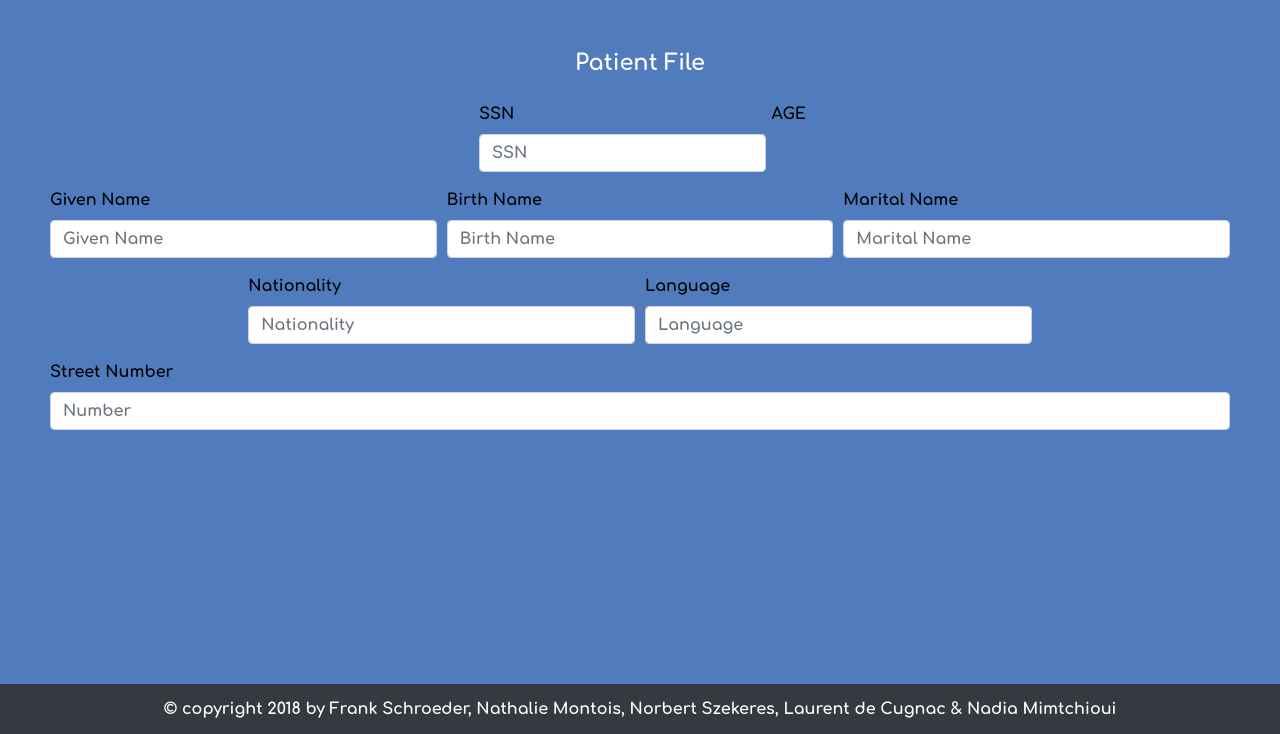
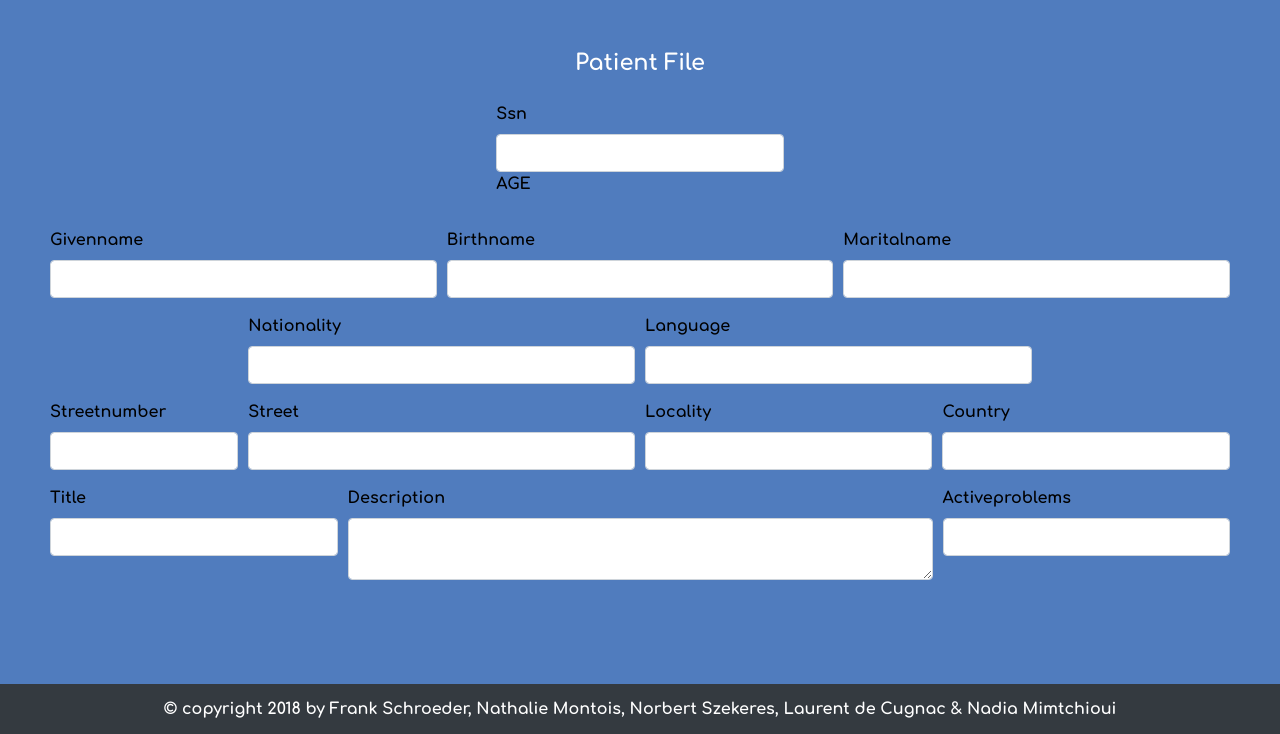
Before and after one commit to nathalie4499/MediLux, a Symfony app: template templates/Modules/Patient/patient.html.twig in a window 1280 px wide. Shown: the part 66-800 px from the top of the page. Run offline with Twig, Linux system fonts and the light colour scheme; the template is opened without the code that fills it, so the values that code supplies are empty; form fields are guessed from the names that the template uses; some libraries are stand-ins or nearby versions.

Commit message:
add sql query for adding patients, completed template with form and completed PatientController

```diff
--- a/public/css/style_nath.css
+++ b/public/css/style_nath.css
@@ -10,6 +10,7 @@ h1{
 	justify-content: center;
 }
 
+
 #natlang{
 	display: flex;
 	justify-content: center;
--- a/src/Entity/ActiveProblems.php
+++ b/src/Entity/ActiveProblems.php
@@ -3,11 +3,12 @@
 namespace App\Entity;
 
 use Doctrine\ORM\Mapping as ORM;
-
+use Symfony\Component\Form\FormTypeInterface;
+use Symfony\Component\Form\AbstractType;
 /**
  * @ORM\Entity(repositoryClass="App\Repository\ActiveProblemsRepository")
  */
-class ActiveProblems
+class ActiveProblems extends AbstractType
 {
     /**
      * @ORM\Id()
--- a/src/Entity/Patient.php
+++ b/src/Entity/Patient.php
@@ -9,7 +9,7 @@ use Doctrine\ORM\Mapping as ORM;
 /**
  * @ORM\Entity(repositoryClass="App\Repository\PatientRepository")
  */
-class Patient
+class Patient extends PatientAddress
 {
     /**
      * @ORM\Id()
--- a/src/Entity/PatientAddress.php
+++ b/src/Entity/PatientAddress.php
@@ -3,11 +3,12 @@
 namespace App\Entity;
 
 use Doctrine\ORM\Mapping as ORM;
+use App\Entity\ActiveProblems;
 
 /**
  * @ORM\Entity(repositoryClass="App\Repository\PatientAddressRepository")
  */
-class PatientAddress
+class PatientAddress extends ActiveProblems
 {
     /**
      * @ORM\Id()
--- a/src/Kernel.php
+++ b/src/Kernel.php
@@ -35,10 +35,6 @@ class Kernel extends BaseKernel
         }
     }
 
-    public function getCharset()
-        {
-            return 'utf8';
-        }
 
     protected function configureContainer(ContainerBuilder $container, LoaderInterface $loader)
     {
--- a/templates/Modules/Patient/patient.html.twig
+++ b/templates/Modules/Patient/patient.html.twig
@@ -8,97 +8,84 @@
 
 {% block body %}
 
+{{ form_start(patientCreationFormular) }}
+
 <div class="datacontainer" id="ssn">
 	<h1>Patient File</h1>
 
 	<form>
 		<div class="form-row" id="ssnage" >
 			<div class="form-group col-md-3">
-				<label for="inputSsn">SSN</label>
-				<input type="text" class="form-control" id="inputSsn" placeholder="SSN" />
+			{{ form_label(patientCreationFormular.ssn) }}
+			{{ form_widget(patientCreationFormular.ssn) }}
+
+			<p> {{ 'AGE' }}</p>
 			</div>
-			<span> {{ "AGE" }}</span>
 		</div>
 
 		<div class="form-row">
 			<div class="form-group col-md-4">
-				<label for="inputGivenname">Given Name</label>
-				<input type="text" class="form-control" id="inputGivenname" placeholder="Given Name" />
+    			{{ form_label(patientCreationFormular.givenname) }}
+    			{{ form_widget(patientCreationFormular.givenname) }}
 			</div>
 			<div class="form-group col-md-4">
-				<label for="inputBirthname">Birth Name</label>
-				<input type="text" class="form-control" id="inputBirthname" placeholder="Birth Name" />
+    			{{ form_label(patientCreationFormular.birthname) }}
+    			{{ form_widget(patientCreationFormular.birthname) }}
 			</div>
 			<div class="form-group col-md-4">
-				<label for="inputMaritalname">Marital Name</label>
-				<input type="text" class="form-control" id="inputMaritalname" placeholder="Marital Name" />
+    			{{ form_label(patientCreationFormular.maritalname) }}
+    			{{ form_widget(patientCreationFormular.maritalname) }}
 			</div>
 		</div>
 
 		<div class="form-row" id="natlang">
 			<div class="form-group col-md-4">
-				<label for="inputNationality">Nationality</label>
-				<input type="text" class="form-control" id="inputNationality" placeholder="Nationality" />
+    			{{ form_label(patientCreationFormular.nationality) }}
+    			{{ form_widget(patientCreationFormular.nationality) }}
 			</div>
 			<div class="form-group col-md-4">
-				<label for="inputLanguage">Language</label>
-				<input type="text" class="form-control" id="inputLanguage" placeholder="Language" />
+    			{{ form_label(patientCreationFormular.language) }}
+    			{{ form_widget(patientCreationFormular.language) }}
 			</div>
 		</div>
-		<div>
-			<div class="form-group col-md1">
-				<label for="inputNumber">Street Number</label>
-				<input type="text" class="form-control" id="inputNumber" placeholder="Number" />
+		<div class="form-row">
+			<div class="form-group col-md-2">
+    			{{ form_label(patientCreationFormular.streetnumber) }}
+    			{{ form_widget(patientCreationFormular.streetnumber) }}
 			</div>
-			<div>
+			<div class="form-group col-md-4">
+    			{{ form_label(patientCreationFormular.street) }}
+    			{{ form_widget(patientCreationFormular.street) }}
+			</div>
+			<div class="form-group col-md-3">
+    			{{ form_label(patientCreationFormular.locality) }}
+    			{{ form_widget(patientCreationFormular.locality) }}
+			</div>
+			<div class="form-group col-md-3">
+    			{{ form_label(patientCreationFormular.country) }}
+    			{{ form_widget(patientCreationFormular.country) }}
+			</div>
 
+		</div>
+		<div class="form-row">
+			<div class="form-group col-md-3">
+    			{{ form_label(patientCreationFormular.title) }}
+    			{{ form_widget(patientCreationFormular.title) }}
 			</div>
+			<div class="form-group col-md-6">
+    			{{ form_label(patientCreationFormular.description) }}
+    			{{ form_widget(patientCreationFormular.description) }}
+			</div>
+			<div class="form-group col-md-3">
+    			{{ form_label(patientCreationFormular.activeproblems) }}
+    			{{ form_widget(patientCreationFormular.activeproblems) }}
+			</div>
+
+		</div>
 
 
 		</div>
 
-
-
-
-
-
-
-
-
-		</div
-
-
-
-
-
-
-
-
-
-
-
-
-
-
-
-
-
-
-
-
-
-
-
-
-
-
-
-
-
-
-
-			</div>
-		</div>
 	</form>
 </div>
 {% endblock %}
--- a/translations/messages.en.yaml
+++ b/translations/messages.en.yaml
@@ -34,12 +34,19 @@ FORM:
 
     PATIENT:
         SSN: Social Security Number
-        FIRSTNAME: Given name
-        LASTNAME: Birth name
+        GIVENNAME: Given name
+        BIRTHNAME: Birth name
         MARITALNAME: Marital name
+        NATIONALITY: Nationality
         TELEPHONE: Telephone
         LANGUAGE: Spoken language
-        NUMBER: Street number
+        STREETNUMBER: Street number
         STREET: Street
+        LOCALITY: Locality
+        COUNTRY: Country
         ZIP: zip
         SUBMIT: add
+        AGE: age
+        TITLE: Active Problem Title
+        DESCRIPTION: Description
+        ACTIVEPROBLEMS: List of Active Problems
```
Also changed, not shown: src/Controller/PatientController.php (+189 -156 lines), package-lock.json (added).
